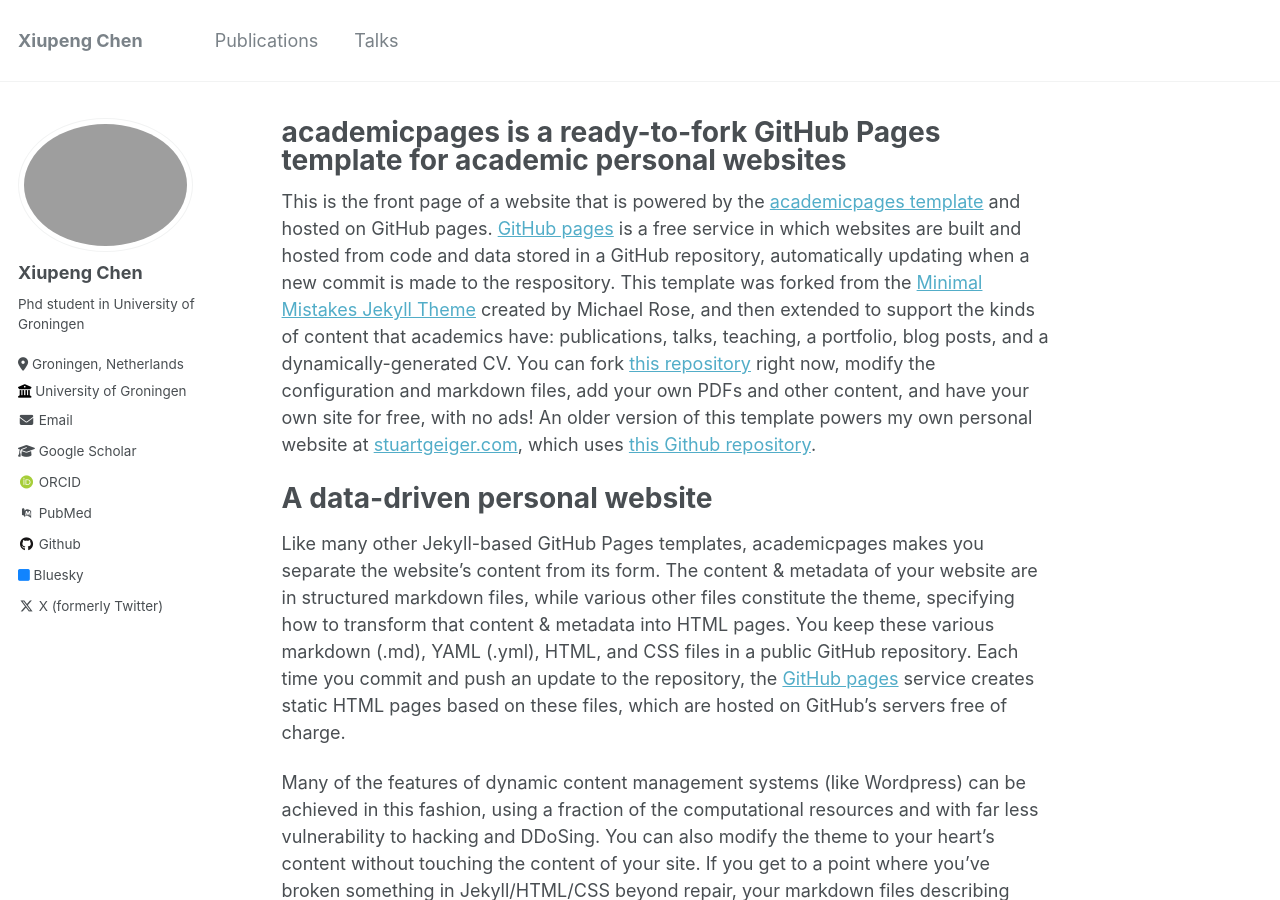
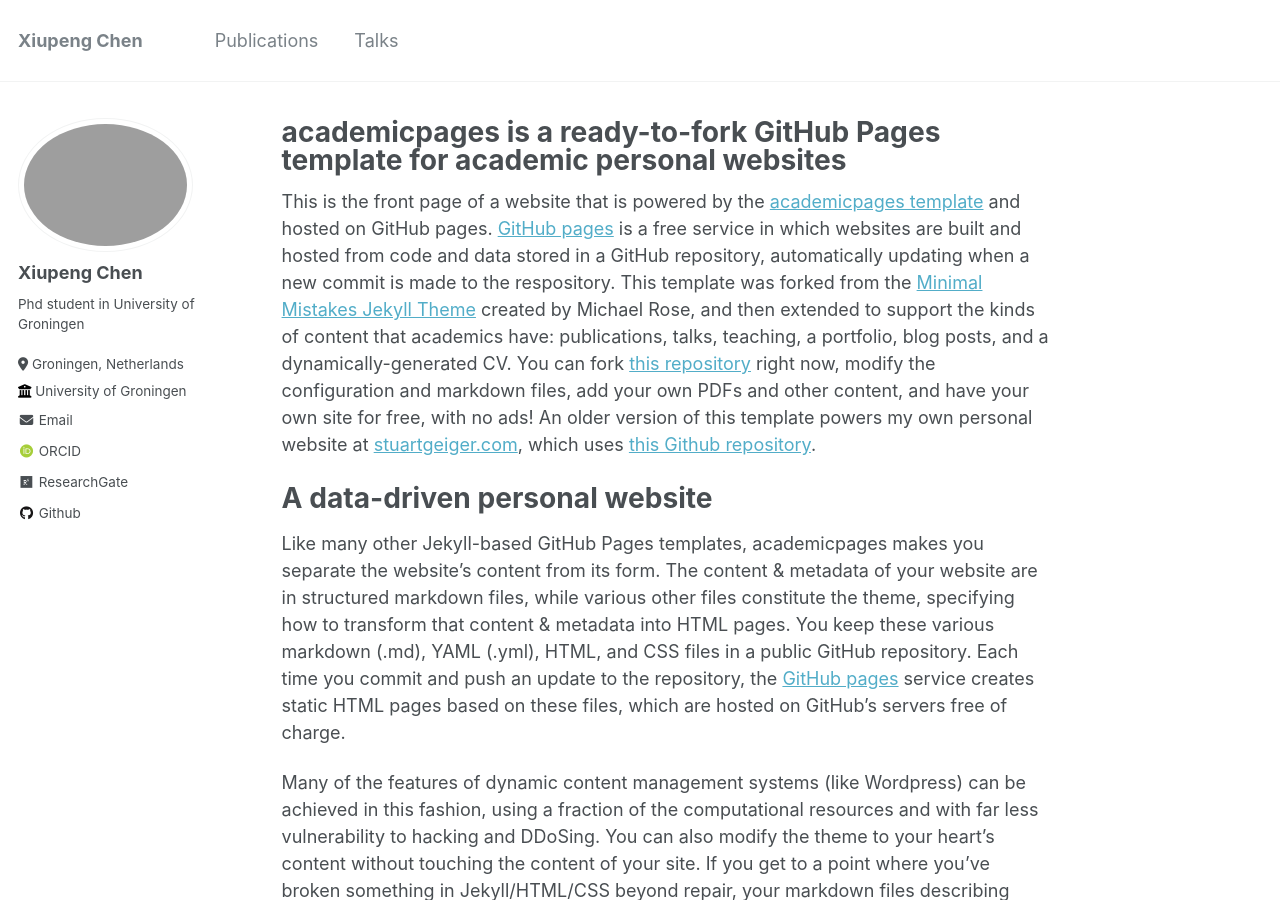
Before and after one commit to XiupengChen/XiupengChen.github.io, a Jekyll site: the page built from _pages/about.md, in a window 1280 px wide and 900 px high. Built offline with Jekyll 4.4.1, drawn with Linux system fonts in a browser that asks for light colours; some web fonts are replaced; part of the change alters nothing that is shown.

Commit message:
Update _config.yml

```diff
--- a/_config.yml
+++ b/_config.yml
@@ -32,22 +32,22 @@ author:
 
   # Academic websites
   arxiv            : # URL - Update with the correct link to your profile
-  googlescholar    : "https://scholar.google.com/citations?user=PS_CX0AAAAAJ"
+  googlescholar    : # "https://scholar.google.com/citations?user=PS_CX0AAAAAJ"
   impactstory      : # URL
-  orcid            : "http://orcid.org/yourorcidurl"
-  pubmed           : "https://www.ncbi.nlm.nih.gov/pubmed/?term=john+snow"
-  researchgate     : # URL
+  orcid            : "https://orcid.org/my-orcid?orcid=0000-0002-3464-5064"
+  pubmed           : # "https://www.ncbi.nlm.nih.gov/pubmed/?term=john+snow"
+  researchgate     : "https://www.researchgate.net/profile/Xiupeng-Chen-3"
 
   # Repositories and software development
   bitbucket        : # Username - Update with your username on the site
   codepen          : # Username
   dribbble         : # Username
-  github           : "academicpages"
+  github           : "https://github.com/XiupengChen"
   kaggle           : # Username
   stackoverflow    : # User number or user number and name (i.e., use "1" or "1/jeff-atwood")
 
   # Social media
-  bluesky          : "bsky.app" # Replace this with you Bluesky username
+  bluesky          : #"bsky.app" # Replace this with you Bluesky username
   facebook         : # Username
   flickr           : # Username
   foursquare       : # Username
@@ -64,7 +64,7 @@ author:
   steam            : # Username
   telegram         : # URL
   tumblr           : # Username
-  twitter          : "UniofOxford"  # Replace this with your X / Twitter handle
+  twitter          : #"UniofOxford"  # Replace this with your X / Twitter handle
   vine             : # Username
   weibo            : # Username
   wikipedia        : # Username
```
